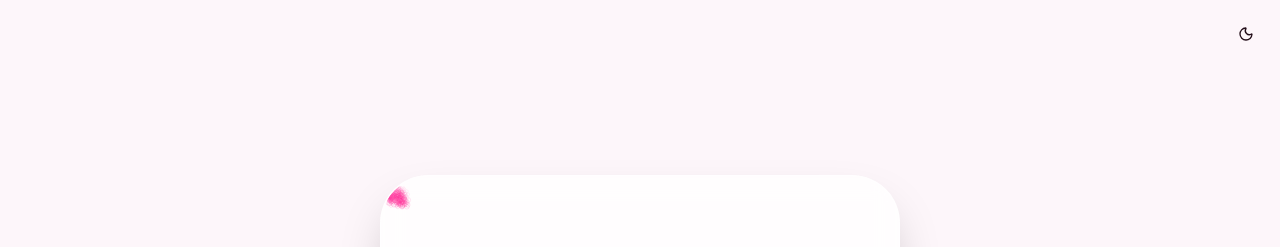
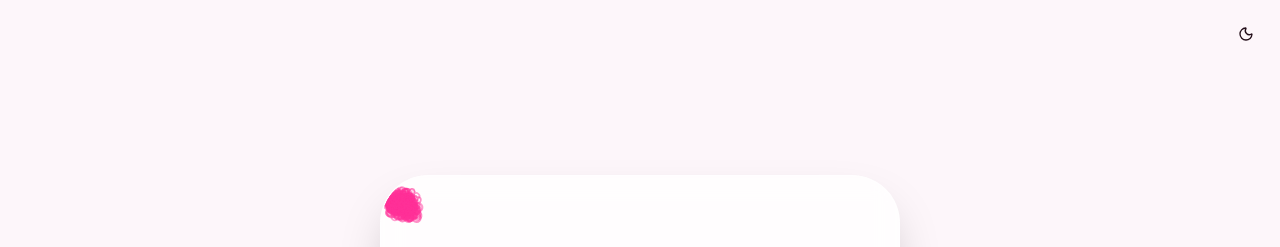
Before and after one commit to alb1ngashi/valentine-s-day-proposal-application, a React (Vite) app: page / in a window 1280 px wide. Shown: the top 247 px of the page. Built offline with nearby package versions, Linux system fonts and the light colour scheme.

Commit message:
fix: enhance FloatingFlowers visibility against glass background

```diff
--- a/src/components/FloatingFlowers.tsx
+++ b/src/components/FloatingFlowers.tsx
@@ -7,11 +7,11 @@ export function FloatingFlowers() {
     return Array.from({ length: FLOWER_COUNT }).map((_, i) => ({
       id: i,
       initialX: Math.random() * 100,
-      initialScale: Math.random() * 0.4 + 0.4, // Slightly larger base scale for visibility
-      opacity: Math.random() * 0.2 + 0.2,      // 0.2 to 0.4 as per requirement
+      initialScale: Math.random() * 0.4 + 0.6, // 0.6-1.0 for prominence
+      opacity: Math.random() * 0.3 + 0.5,      // 0.5 to 0.8 for better visibility
       duration: Math.random() * 6 + 8,         // Slightly faster than background hearts
       delay: Math.random() * 10,
-      size: Math.random() * 6 + 12,            // 12-18px
+      size: Math.random() * 8 + 16,            // 16-24px
       rotation: Math.random() * 360,
     }));
   }, []);
@@ -37,11 +37,11 @@ export function FloatingFlowers() {
             ease: "linear",
             delay: flower.delay,
           }}
-          className="absolute text-primary/40"
+          className="absolute text-primary/70"
         >
           <Flower
             size={flower.size}
-            strokeWidth={1.5}
+            strokeWidth={2.5}
           />
         </motion.div>
       ))}
```
